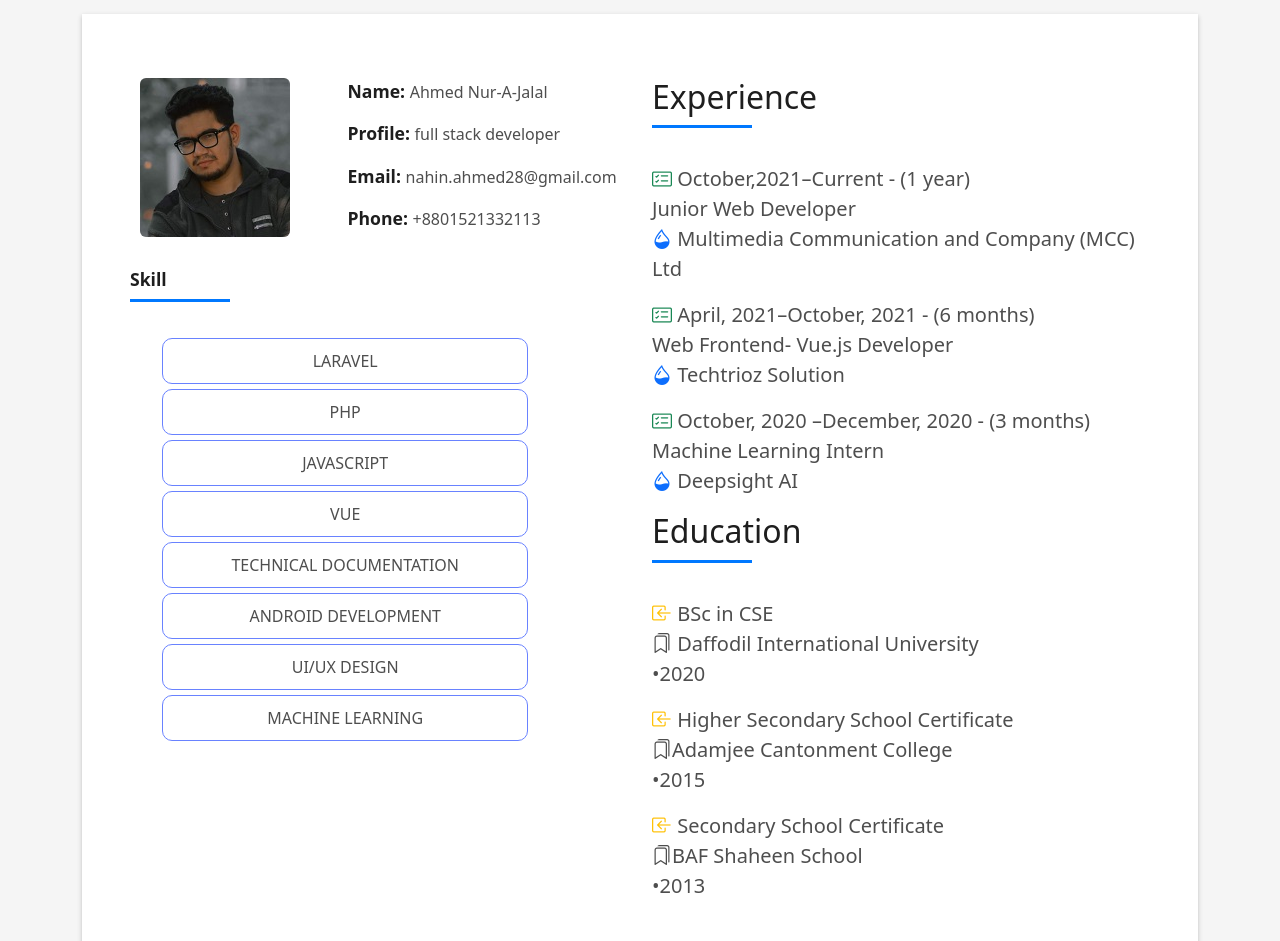
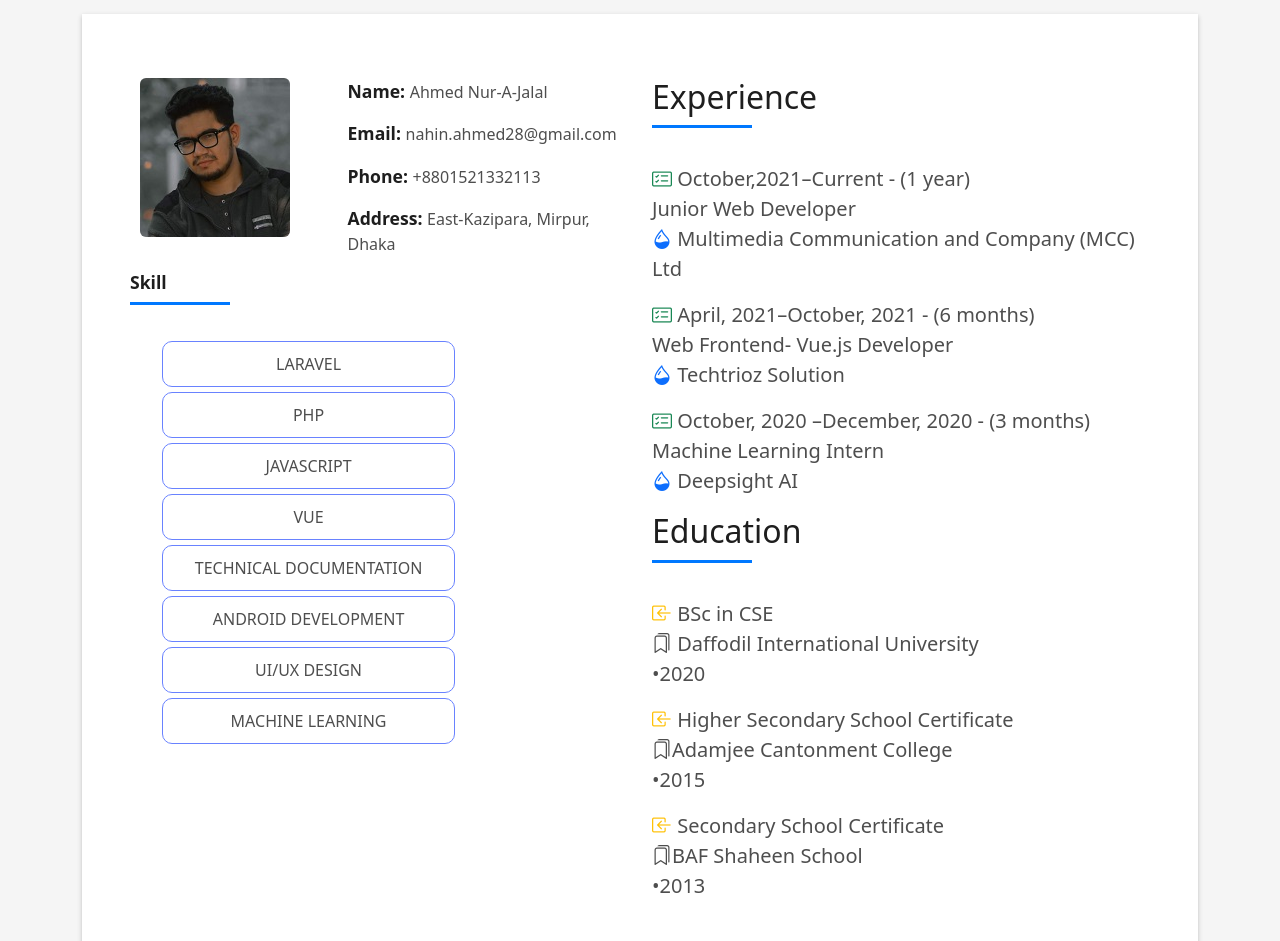
Before and after one commit to NahinAhmed28/nahin-portfolio-vue, a Vue app: page / in a window 1280 px wide. Shown: the part 740-1681 px from the top of the page. Built offline with nearby package versions, Linux system fonts and the light colour scheme.

Commit message:
contents updated

```diff
--- a/public/assets/css/style.css
+++ b/public/assets/css/style.css
@@ -1501,9 +1501,10 @@ footer .credits a {
   padding: 10px;
   text-align: center;
   text-transform: uppercase;
-  animation: wipe-enter 5s linear;
+  animation: fadeIn 5s linear;
   animation-fill-mode: both;
   border-radius: 10px;
+  width: 80%;
 
 }
 
@@ -1511,8 +1512,7 @@ footer .credits a {
   background-color: #7278ef;
   color: white;
   cursor: pointer;
-  width: 90%;
-  left: 8%;
+  width: 100%;
 }
 @-webkit-keyframes fadeIn {
   0% {
--- a/src/pageComponents/About.vue
+++ b/src/pageComponents/About.vue
@@ -16,9 +16,9 @@
                   <div class="col-sm-6 col-md-7">
                     <div class="about-info">
                       <p><span class="title-s">Name: </span> <span>Ahmed Nur-A-Jalal</span></p>
-                      <p><span class="title-s">Profile: </span> <span>full stack developer</span></p>
                       <p><span class="title-s">Email: </span> <span>nahin.ahmed28@gmail.com</span></p>
                       <p><span class="title-s">Phone: </span> <span>+8801521332113</span></p>
+                      <p><span class="title-s">Address: </span> <span>East-Kazipara, Mirpur, Dhaka</span></p>
                     </div>
                   </div>
                 </div>
@@ -29,15 +29,17 @@
                     </h5>
                   </div>
 
-                  <ul class="customul">
-                    <li class="customli">Laravel </li>
-                    <li class="customli">PHP </li>
+                  <ul class="customul ">
+                    <div class="square-animation">
+                    <li class="customli ">Laravel </li>
+                    <li class="customli ">PHP </li>
                     <li class="customli">JAVASCRIPT </li>
                     <li class="customli">Vue </li>
                     <li class="customli">Technical Documentation</li>
                     <li class="customli">Android Development</li>
                     <li class="customli">Ui/UX Design</li>
                     <li class="customli">Machine Learning</li>
+                    </div>
                   </ul>
 
                 </div>
```
